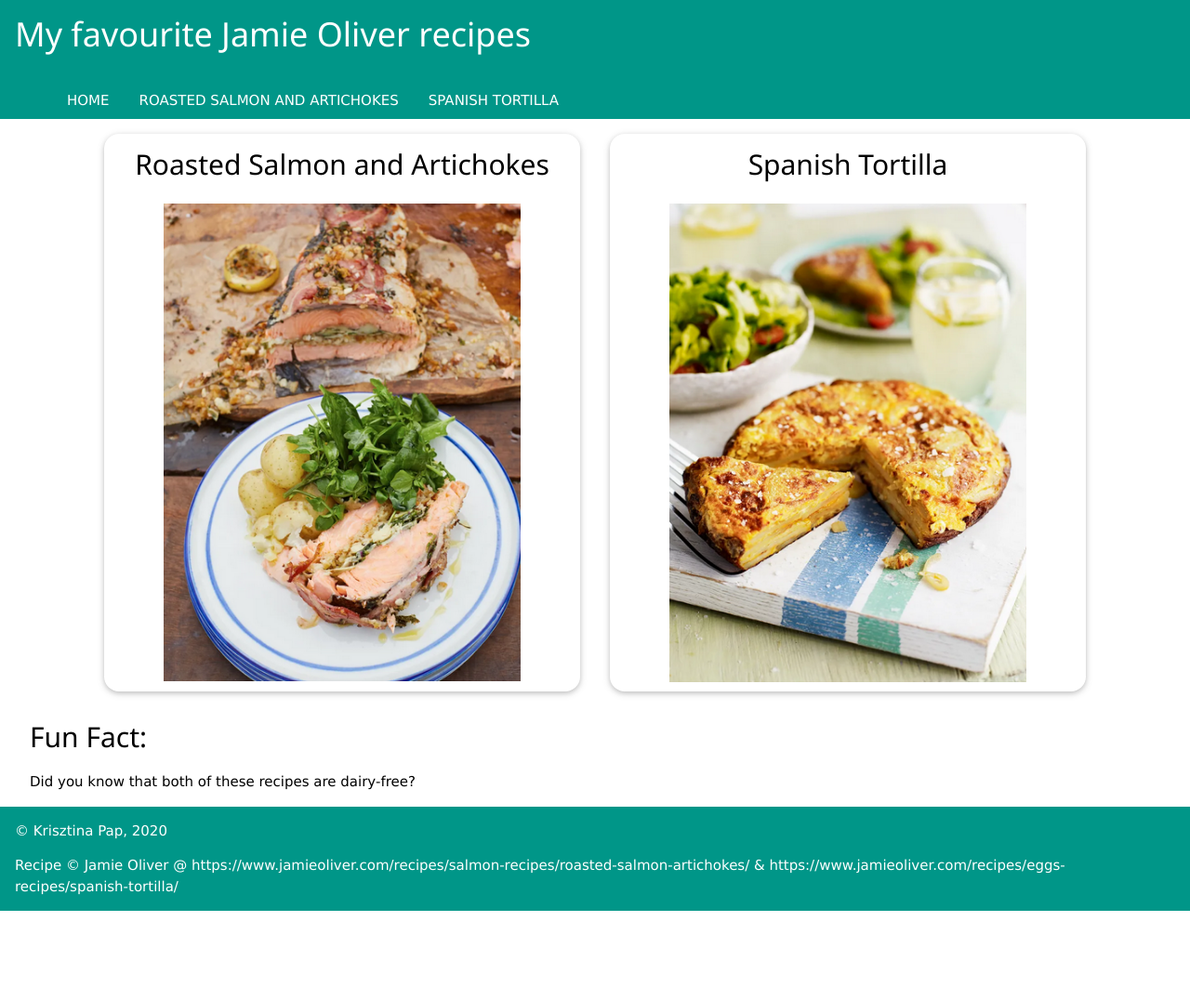
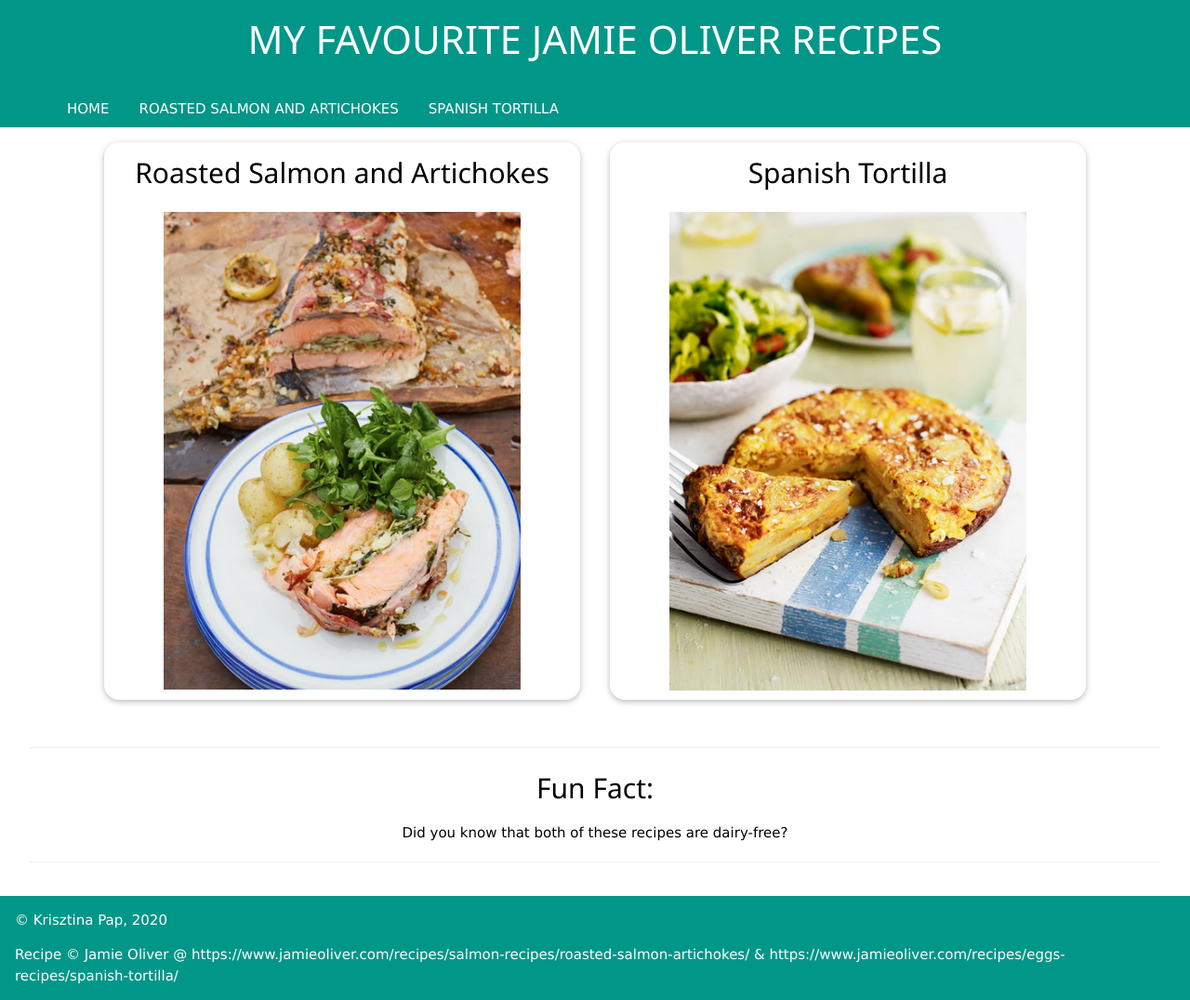
Before and after one commit to KrisztinaPap/html-css-recipe-page, a plain HTML site: page index.html in a window 1280 px wide. Shown: the whole page at 93% size. Before the commit the page ends 980 px from the top, so only its background shows below. Drawn offline with nearby package versions, Linux system fonts and the light colour scheme.

Commit message:
Formatted h1; Added <hr> lines to aside;

```diff
--- a/css/styles.css
+++ b/css/styles.css
@@ -1,17 +1,22 @@
+h1 {
+    text-align: center;
+    font-size: 2.8rem;
+    text-transform: uppercase;
+}
+
 a {
     text-decoration: none;
     text-transform: uppercase;
 }
 
-.grid-container {
-    display: grid;
-    grid-template-columns: auto auto;
-    padding: 50px;
-}
-
 img {
     max-width: 30vw;
     margin: 10px;
+}
+
+aside {
+    text-align: center;
+    margin: 1rem 0;
 }
 
 .w3-card-2 {
--- a/index.html
+++ b/index.html
@@ -37,9 +37,11 @@
                     <a href="spanish-tortilla.html"><img src="img/spanish-tortilla.PNG" alt="A picture of Jamie Oliver's Spanish Tortilla dish"></a>
                 </section>
             </div>
-            <aside class="w3-container">
+            <aside class="w3-container aside">
+                <hr>
                 <h2>Fun Fact:</h2>
                 <p>Did you know that both of these recipes are dairy-free?</p>
+                <hr>
             </aside>
         </main>
         <footer class="w3-footer w3-teal w3-container">
```
